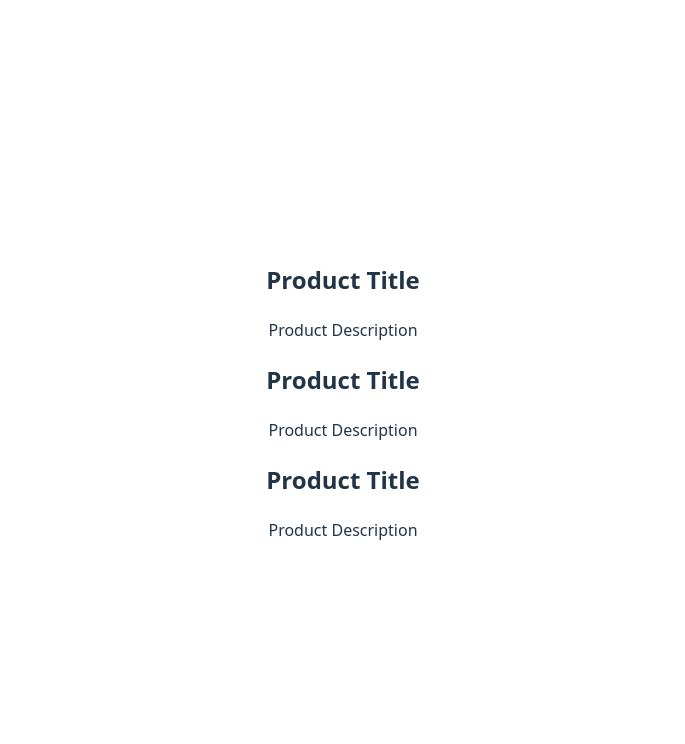
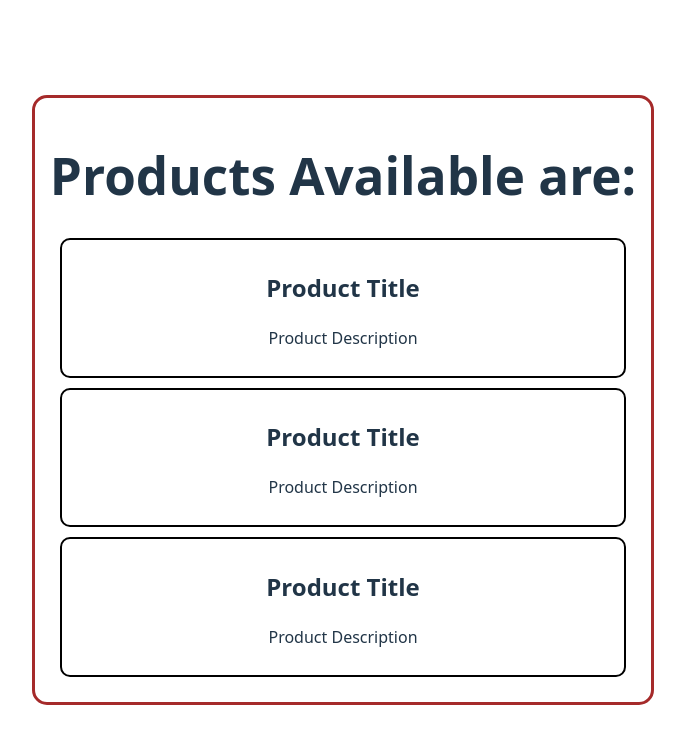
Before and after one commit to rishi-tiwari023/first-Repo, a React (Vite) app in the folder reactLearning/frontend-basic/: page / in a window 1280 px wide. Shown: the top 744 px of the page, without its empty margins (297-982 px from the left). Built offline with nearby package versions, Linux system fonts and the light colour scheme.

Commit message:
Add basic component styling

```diff
--- /dev/null
+++ b/reactLearning/frontend-basic/src/Product.css
@@ -0,0 +1,6 @@
+.Product {
+    border:2px solid black;
+    border-radius:10px;
+    padding:10px;
+    margin:10px;
+}
--- a/reactLearning/frontend-basic/src/Product.jsx
+++ b/reactLearning/frontend-basic/src/Product.jsx
@@ -1,8 +1,9 @@
+import "./Product.css"
 function Product() {
-    return <>
+    return <div className="Product">
     <h2>Product Title</h2>
     <p>Product Description</p>
-    </>
+    </div>
 }
 
 export default Product;
--- /dev/null
+++ b/reactLearning/frontend-basic/src/ProductTab.css
@@ -0,0 +1,6 @@
+.ProductTab {
+    border:3px solid brown;
+    border-radius:15px;
+    padding:15px;
+    margin:15px;
+}
--- a/reactLearning/frontend-basic/src/ProductTab.jsx
+++ b/reactLearning/frontend-basic/src/ProductTab.jsx
@@ -1,12 +1,14 @@
 import Product from "./Product.jsx";
+import "./ProductTab.css";
 
 function ProductTab() {
     return (
-        <>
+        <div className="ProductTab">
+            <h1>Products Available are:</h1>
         <Product />
         <Product />
         <Product />
-        </>
+        </div>
     )
 }
 export default ProductTab;
```
